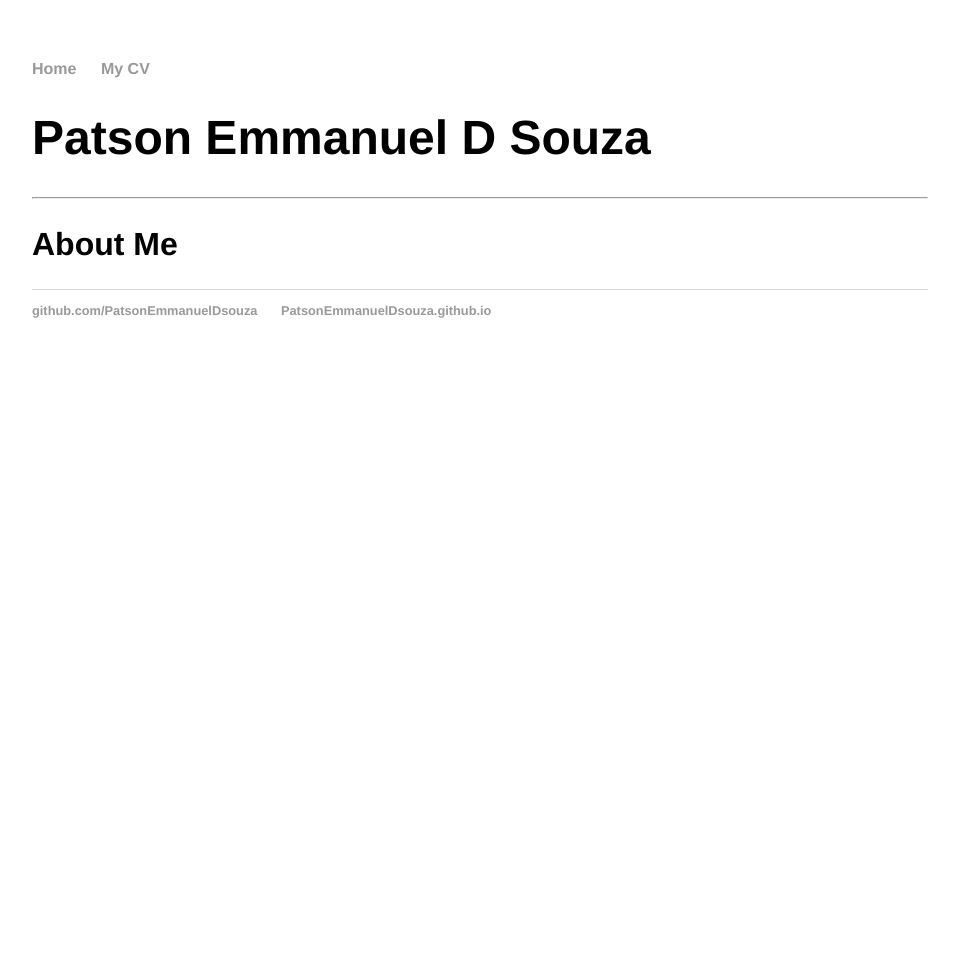
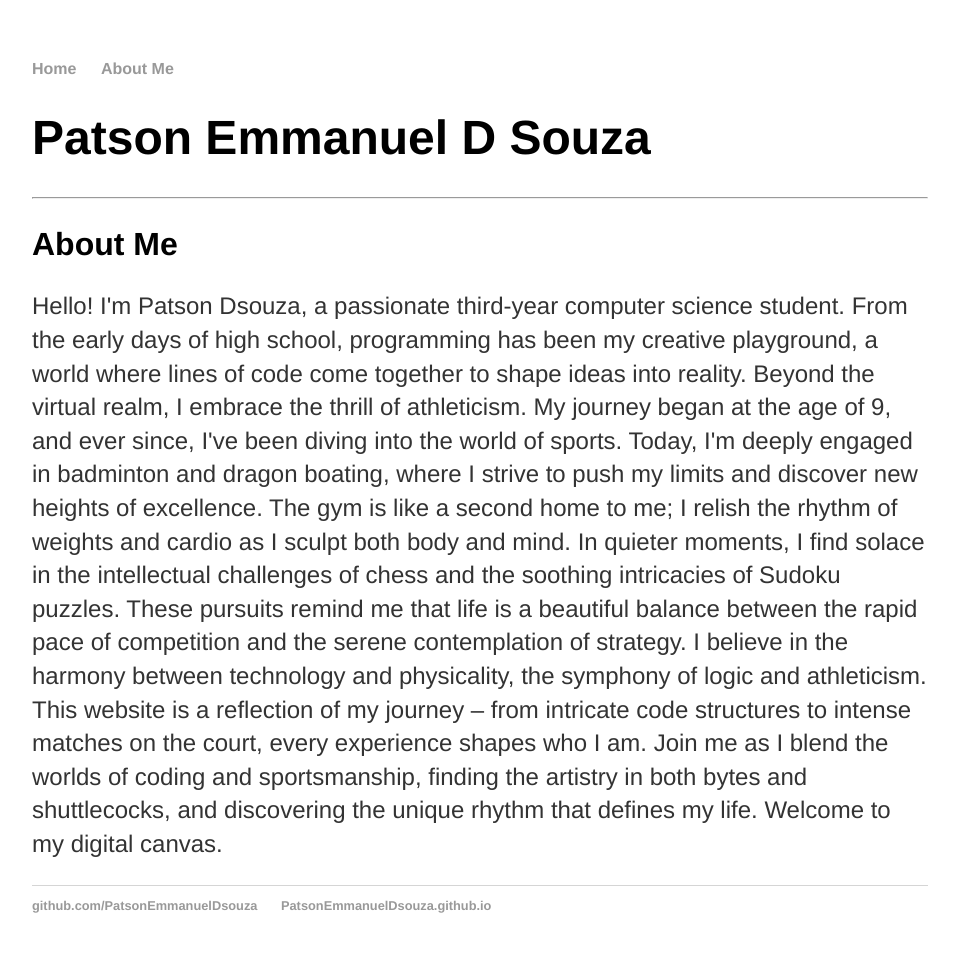
Before and after one commit to PatsonEmmanuelDsouza/PatsonEmmanuelDsouza.github.io, a Jekyll site: the page built from cv.html, in a window 1280 px wide. Shown: the whole page, without its empty margins (160-1119 px from the left). Built offline with Jekyll 4.4.1, drawn with Linux system fonts in a browser that asks for light colours; before the commit the page ends 900 px from its top, so only the background shows below that.

Commit message:
changed cv

```diff
--- a/_layouts/default.html
+++ b/_layouts/default.html
@@ -15,7 +15,7 @@
     <nav>
         <ul>
             <li><a href="/">Home</a></li>
-            <li><a href="/cv.html">My CV</a></li>
+            <li><a href="/cv.html">About Me</a></li>
             <!-- <li><a href="/projects">Projects</a></li> -->
         </ul>
     </nav>
--- a/css/main.css
+++ b/css/main.css
@@ -1,6 +1,7 @@
 body {
     margin: 60px auto;
     width: 70%;
+    font-family: 'Helvetica', 'Arial', 'Sans-Serif';
 }
 
 h1 {
@@ -10,7 +11,7 @@ h1 {
 
 h2 {
     font-size: 2em;
-    font-family: 'Helvetica', 'Arial', 'Sans-Serif';
+    /* font-family: 'Helvetica', 'Arial', 'Sans-Serif'; */
 }
 
 hr {
@@ -50,7 +51,7 @@ footer {
 
 nav ul,
 footer ul {
-    font-family: 'Helvetica', 'Arial', 'Sans-Serif';
+    /* font-family: 'Helvetica', 'Arial', 'Sans-Serif'; */
     padding: 0px;
     list-style: none;
     font-weight: bold;
--- a/cv.html
+++ b/cv.html
@@ -5,3 +5,23 @@ title: Home Page
 <h1>Patson Emmanuel D Souza</h1>
 <hr>
 <h2>About Me</h2>
+<p>Hello! I'm Patson Dsouza, a passionate third-year computer science student. From the early days of high school,
+    programming has been my creative playground, a world where lines of code come together to shape ideas into reality.
+
+    Beyond the virtual realm, I embrace the thrill of athleticism. My journey began at the age of 9, and ever since,
+    I've been diving into the world of sports. Today, I'm deeply engaged in badminton and dragon boating, where I strive
+    to push my limits and discover new heights of excellence. The gym is like a second home to me; I relish the rhythm
+    of weights and cardio as I sculpt both body and mind.
+
+    In quieter moments, I find solace in the intellectual challenges of chess and the soothing intricacies of Sudoku
+    puzzles. These pursuits remind me that life is a beautiful balance between the rapid pace of competition and the
+    serene contemplation of strategy.
+
+    I believe in the harmony between technology and physicality, the symphony of logic and athleticism. This website is
+    a reflection of my journey – from intricate code structures to intense matches on the court, every experience shapes
+    who I am.
+
+    Join me as I blend the worlds of coding and sportsmanship, finding the artistry in both bytes and shuttlecocks, and
+    discovering the unique rhythm that defines my life.
+
+    Welcome to my digital canvas.</p>
```
